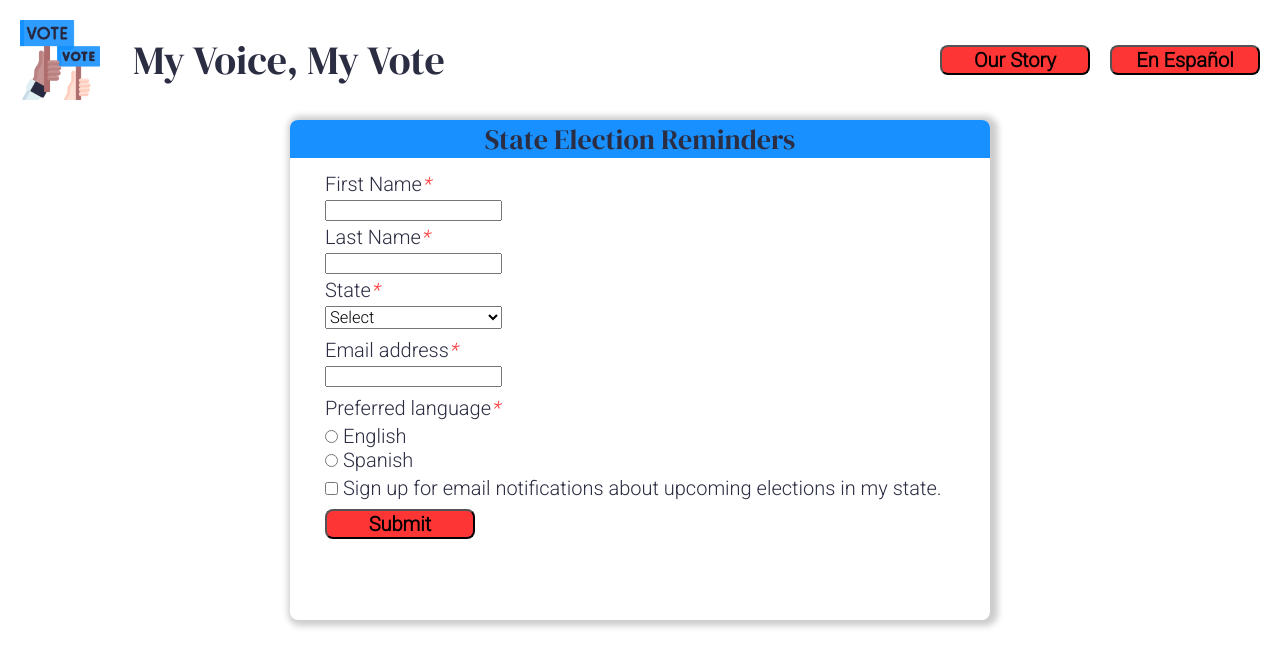
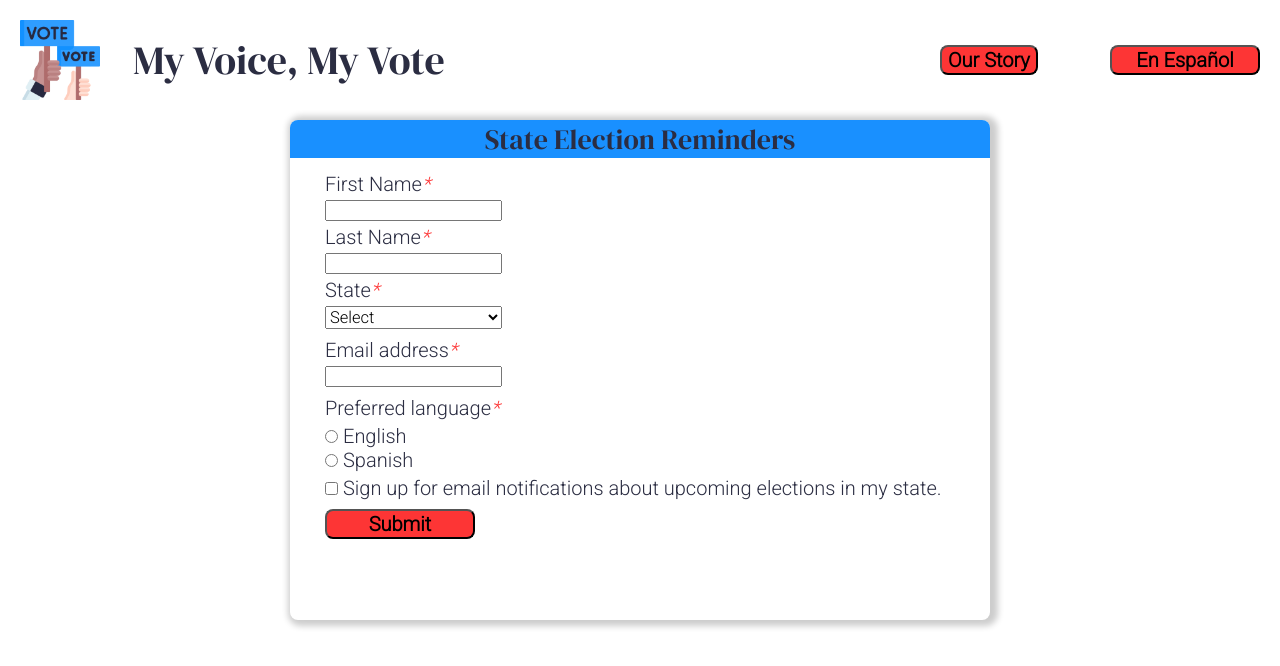
Before and after one commit to ivonne-hernandez/mi-voz-mi-voto-1, a React (Create React App) app: page / in a window 1280 px wide. Shown: the top 666 px of the page. Built offline with nearby package versions, Linux system fonts and the light colour scheme.

Commit message:
Add Link component to 'Our Story' button

```diff
--- a/src/Components/Header/Header.js
+++ b/src/Components/Header/Header.js
@@ -1,3 +1,4 @@
+import { Link } from 'react-router-dom';
 import voteImage from '../../Assets/vote.png';
 import './Header.css';
 
@@ -9,10 +10,12 @@ const Header = ()  => {
         src={voteImage}
         alt="vote"/>
       <p className="app-name">My Voice, My Vote</p>
-      <button
-        className="our-story-button header-button">
-        Our Story
-      </button>
+      <Link path="/about">
+        <button
+          className="our-story-button header-button">
+          Our Story
+        </button>
+      </Link>
       <button
         className="en-espanol-button header-button">
         En Español
```
